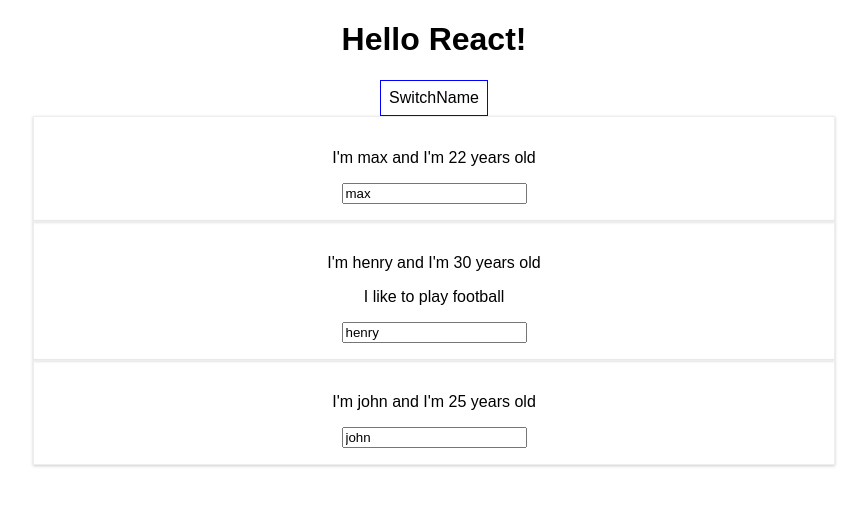
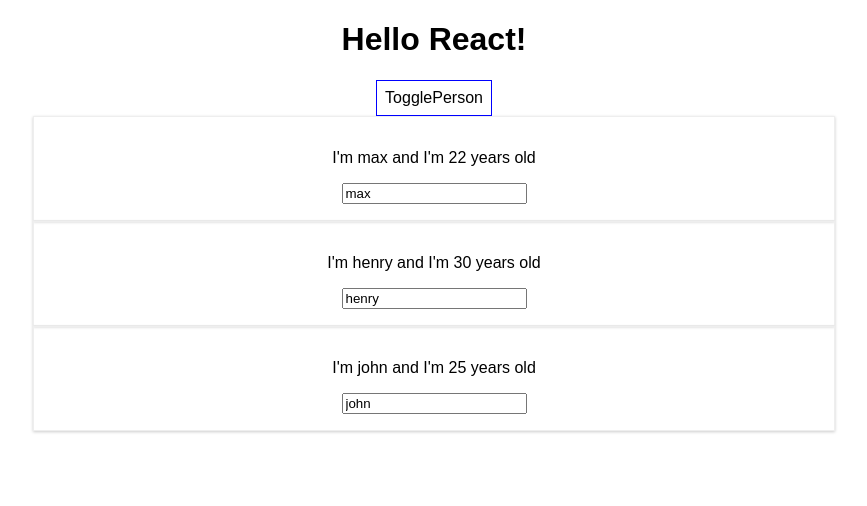
Before and after one commit to pawan6783/reactjs, a React (Create React App) app in the folder demo-project/: page / in a window 1280 px wide. Shown: the top 506 px of the page, without its empty margins (206-1073 px from the left). Built offline with nearby package versions, Linux system fonts and the light colour scheme.

Commit message:
flexible list and keys are added to App.js

```diff
--- a/demo-project/src/App.js
+++ b/demo-project/src/App.js
@@ -6,32 +6,33 @@
 
   state = {
     persons: [
-      {name: 'max', age: 22},
-      {name: 'henry', age: 30},
-      {name: 'john', age: 25}
+      { id: 'p1', name: 'max', age: 22},
+      { id: 'p2', name: 'henry', age: 30},
+      { id: 'p3', name: 'john', age: 25}
     ],
     otherState: 'some other state',
     showPerson: true
   }
 
-  switchNameHandler = (newName) =>{
-    // console.log("Button clicked");
+
+
+  nameChangeHandler = (event,id) =>{
+
+    const personIndex = this.state.persons.findIndex(
+      p => p.id === id
+    );
+
+    const person = {
+      ...this.state.persons[personIndex]
+    }
+
+    person.name = event.target.value;
+
+    const persons = [...this.state.persons];
+    persons[personIndex] = person;
+
     this.setState({
-      persons: [
-        {name: newName, age: 25},
-        {name: 'henry', age:30 },
-        {name: 'john', age: 22}
-      ]
-    });
-  }
-
-  nameChangeHandler = (event) =>{
-    this.setState({
-      persons: [
-        {name: 'max', age: 25},
-        {name: event.target.value, age:30 },
-        {name: 'john', age: 22}
-      ]
+      persons: persons
     });
   }
 
@@ -40,6 +41,14 @@
     const doesShow = this.state.showPerson;
     this.setState({
       showPerson: !doesShow
+    });
+  }
+
+  deletePersonHandler = (personIndex) => {
+    const person = [...this.state.persons];
+    person.splice(personIndex,1);
+    this.setState({
+      persons: person
     });
   }
   render(){
@@ -53,6 +62,29 @@
 
     }
 
+    let persons = null;
+
+    if(this.state.showPerson){
+
+      persons = (
+        <div>
+          {
+            this.state.persons.map((person,index) => {
+              return(
+                <Person
+                key = {person.id}
+                name = {person.name}
+                age = {person.age}
+                changed = {(event) => {this.nameChangeHandler(event,person.id)}}
+                click = {() => {this.deletePersonHandler(index)}} />
+              )
+            })
+          }
+        </div>
+      );
+
+    }
+
     return(
 
       <div className="App">
@@ -60,29 +92,9 @@
 
         <button
         style={style}
-        onClick={this.toggleNameHandler}>SwitchName</button>
+        onClick={this.toggleNameHandler}>TogglePerson</button>
 
-        { this.state.showPerson ?
-        <div>
-
-        <Person
-          name={this.state.persons[0].name}
-          age={this.state.persons[0].age}
-          click={() => this.switchNameHandler('markow')}/>
-
-        <Person
-          name = {this.state.persons[1].name}
-          age={this.state.persons[1].age}
-          changed={this.nameChangeHandler}  > <p>I like to play football</p></Person>
-
-        <Person
-          name={this.state.persons[2].name}
-          age={this.state.persons[2].age}
-        />
-
-        </div> : null
-        }
-
+        {persons}
       </div>
 
     //  React.createElement('div',null,React.createElement('h1',{className: 'App'},'Hello World!'))
```
